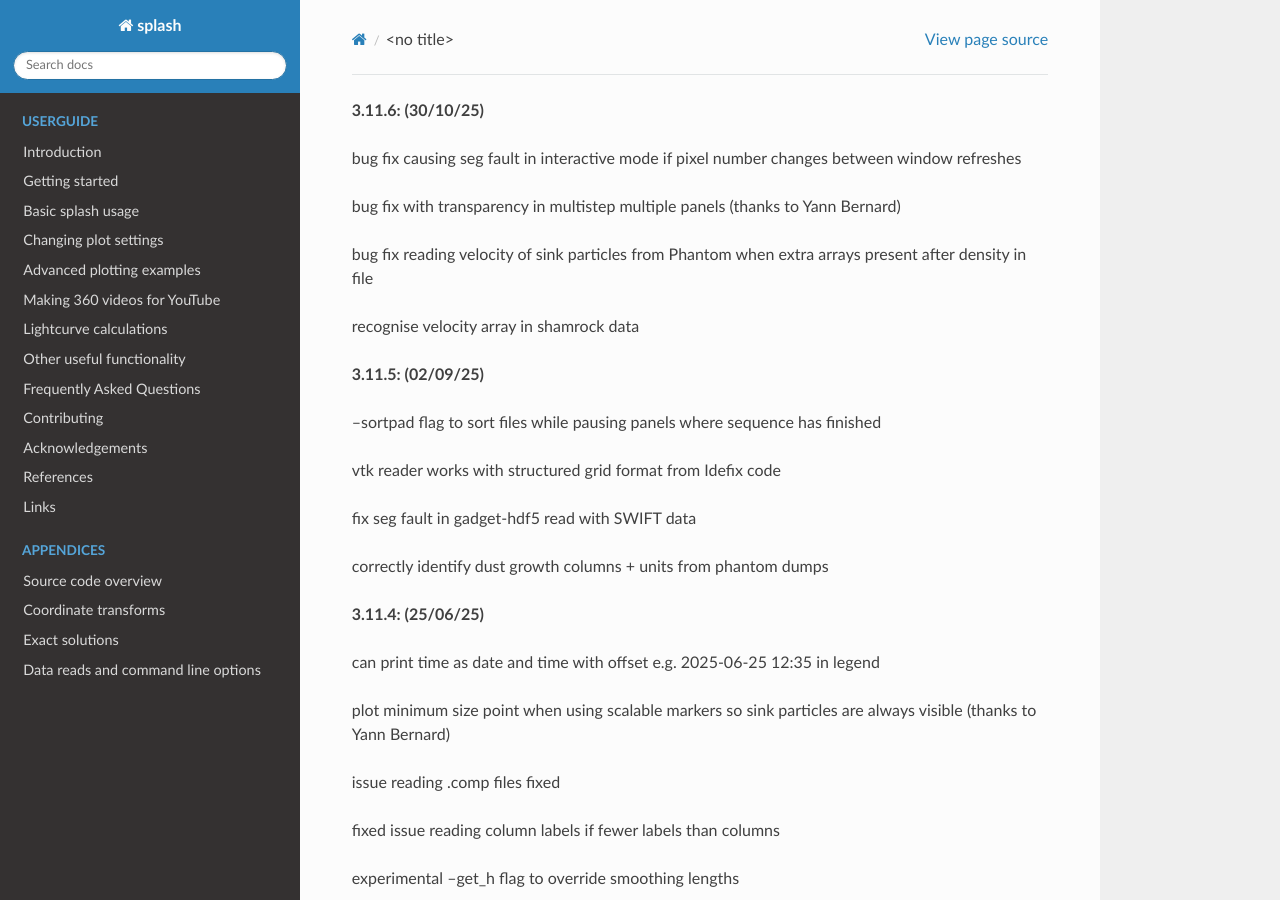
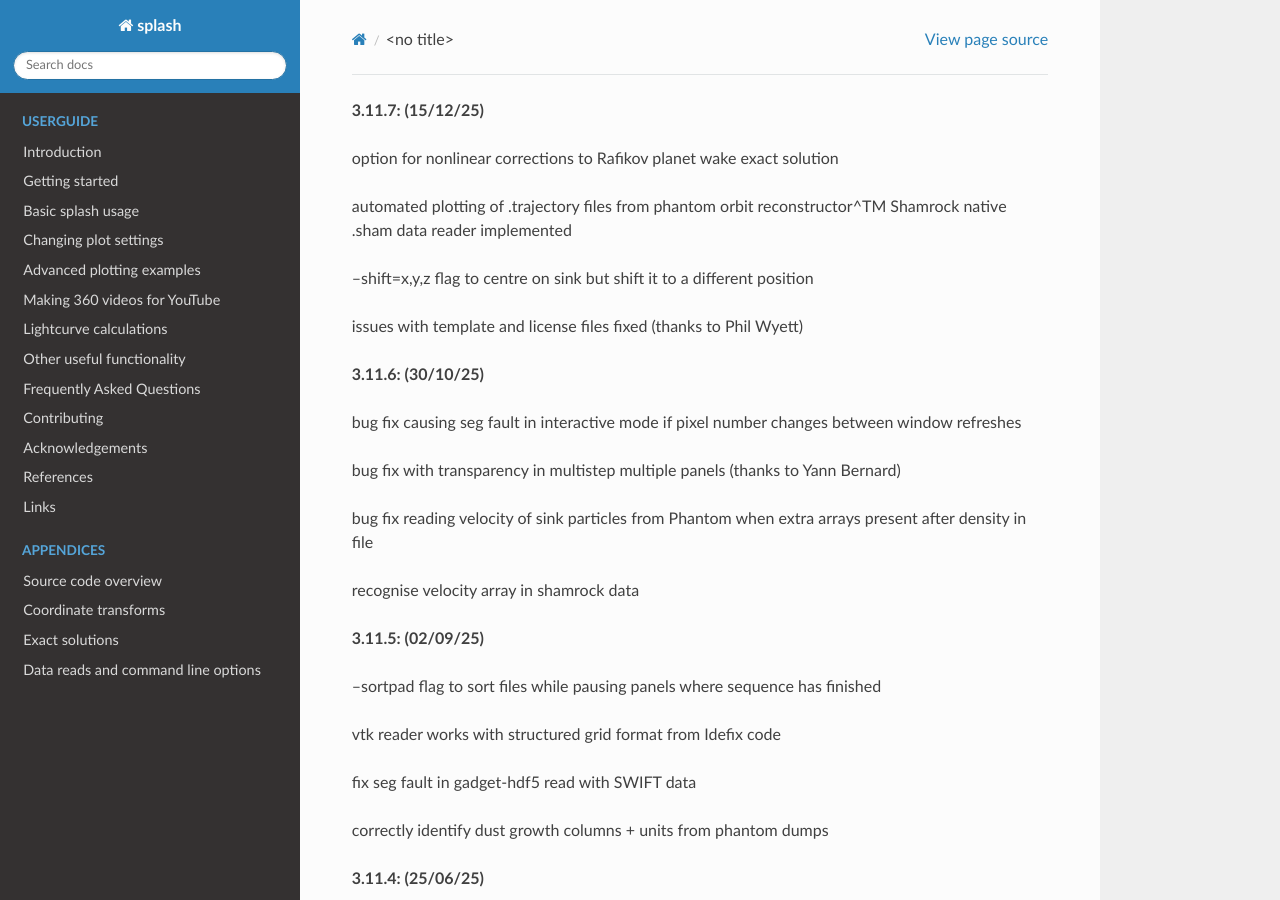
Before and after one commit to danieljprice/splash, a Sphinx documentation site: the page built from docs/version_history.rst, in a window 1280 px wide and 900 px high. Built offline with Sphinx 7.4.7 and the Read the Docs theme 3.1.0, drawn with Linux system fonts in a browser that asks for light colours.

Commit message:
update release notes in docs [skip ci]

```diff
--- a/docs/version_history.rst
+++ b/docs/version_history.rst
@@ -1,3 +1,10 @@
+
+**3.11.7: (15/12/25)**
+
+- option for nonlinear corrections to Rafikov planet wake exact solution
+- automated plotting of .trajectory files from phantom orbit reconstructor^TM Shamrock native .sham data reader implemented
+- --shift=x,y,z flag to centre on sink but shift it to a different position
+- issues with template and license files fixed (thanks to Phil Wyett)
 
 **3.11.6: (30/10/25)**
 
```
